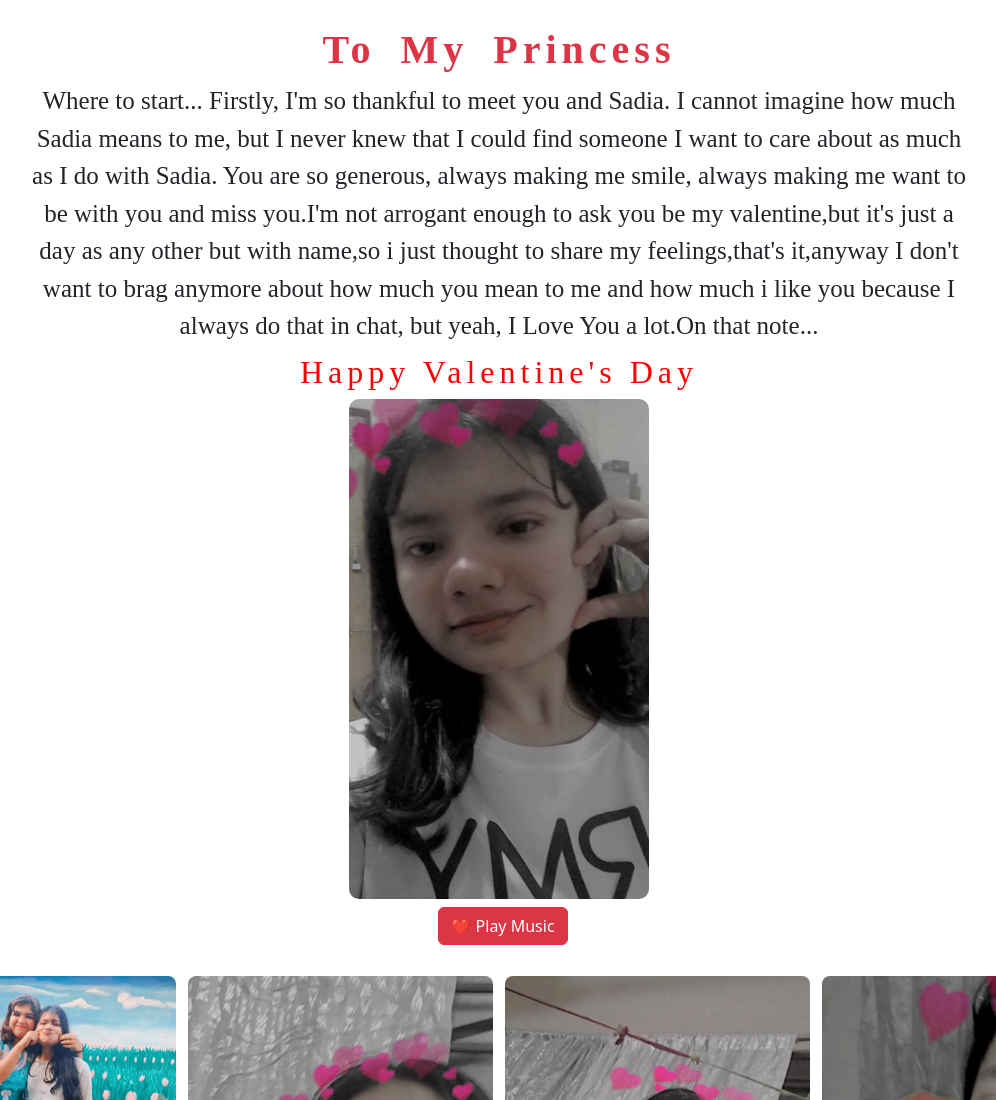
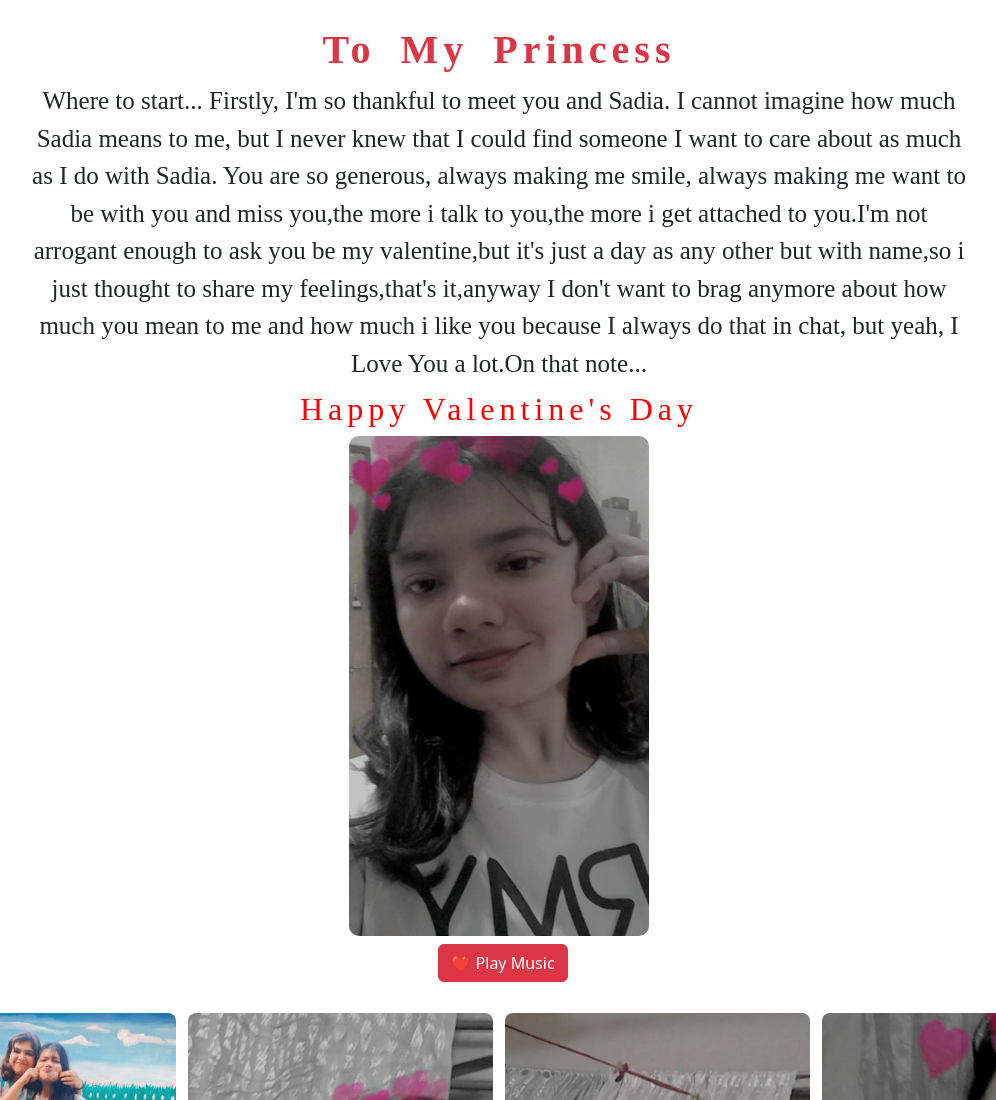
Before and after one commit to Akira213-nihon/Valentine, a plain HTML site: page index.html in a window 1280 px wide. Shown: the top 1100 px of the page, without its empty margins (141-1137 px from the left). Drawn offline with nearby package versions, Linux system fonts and the light colour scheme; a web font is replaced by a local one.

Commit message:
Update index.html

```diff
--- a/index.html
+++ b/index.html
@@ -116,7 +116,7 @@
 
 
     <p class="w-75 text-center m-auto p-2 p-md-0 info">
-      Where to start... Firstly, I'm so thankful to meet you and Sadia. I cannot imagine how much Sadia means to me, but I never knew that I could find someone I want to care about as much as I do with Sadia. You are so generous, always making me smile, always making me want to be with you and miss you.I'm not arrogant enough to ask you be my valentine,but it's just a day as any other but with name,so i just thought to share my feelings,that's it,anyway I don't want to brag anymore about how much you mean to me and how much i like you because I always do that in chat, but yeah, I Love You a lot.On that note...
+      Where to start... Firstly, I'm so thankful to meet you and Sadia. I cannot imagine how much Sadia means to me, but I never knew that I could find someone I want to care about as much as I do with Sadia. You are so generous, always making me smile, always making me want to be with you and miss you,the more i talk to you,the more i get attached to you.I'm not arrogant enough to ask you be my valentine,but it's just a day as any other but with name,so i just thought to share my feelings,that's it,anyway I don't want to brag anymore about how much you mean to me and how much i like you because I always do that in chat, but yeah, I Love You a lot.On that note...
     </p>
 
 
```
